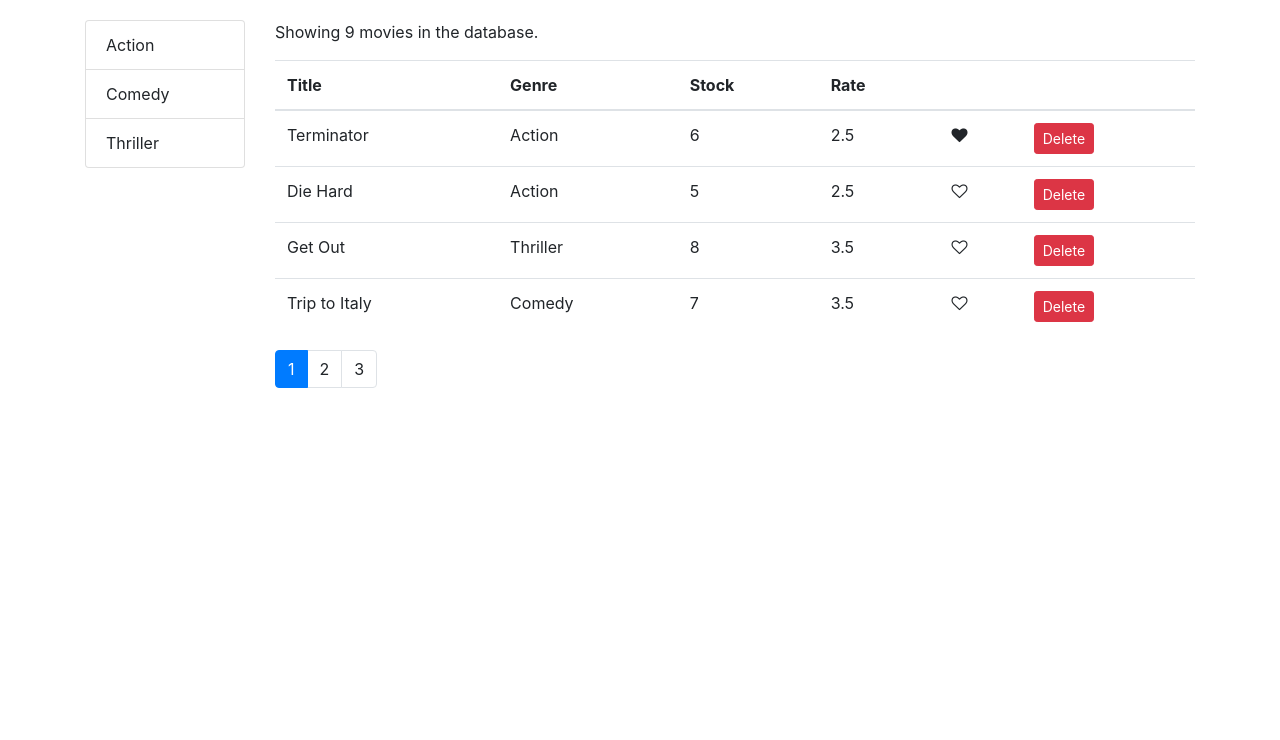
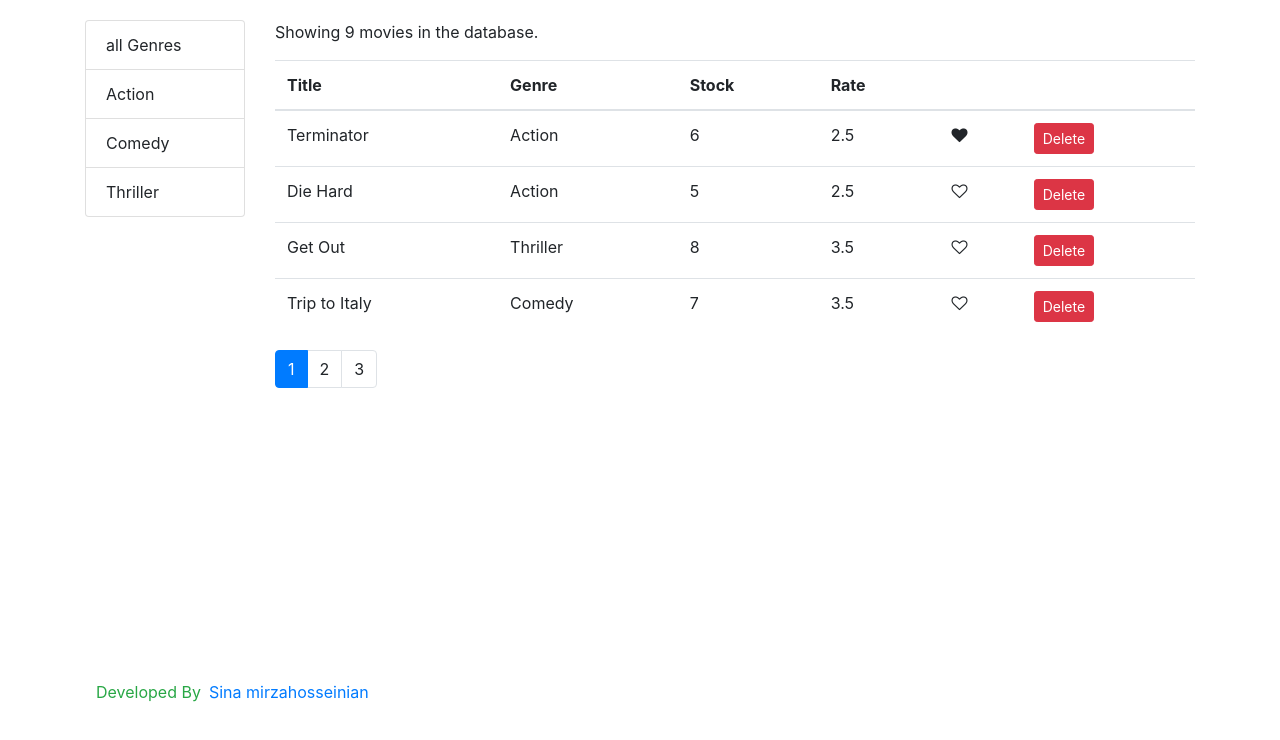
Before and after one commit to SinaMirzahosseinian/vidly, a React (Create React App) app: page / in a window 1280 px wide. Shown: the top 740 px of the page. Built offline with nearby package versions, Linux system fonts and the light colour scheme.

Commit message:
genre box functionality completed

```diff
--- a/src/components/movies.jsx
+++ b/src/components/movies.jsx
@@ -1,10 +1,11 @@
 import React, { Component } from "react";
-import Like from "./common/like";
 import { getMovies } from "../services/fakeMovieService";
 import Pagination from "./common/pagination";
 import { paginate } from "./utils/paginate";
 import ListGroup from "./common/listGroup";
 import { getGenres } from "../services/fakeGenreService";
+import Sina from "./sina";
+import Table from "./table";
 
 class Movies extends Component {
   state = {
@@ -15,7 +16,8 @@ class Movies extends Component {
   };
 
   componentDidMount() {
-    this.setState({ movies: getMovies(), genres: getGenres() });
+    const genres = [{ name: "all Genres" }, ...getGenres()];
+    this.setState({ movies: getMovies(), genres });
   }
   handleDelete = movie => {
     const movies = this.state.movies.filter(m => m._id !== movie._id);
@@ -34,15 +36,25 @@ class Movies extends Component {
   };
 
   handleGenreSelect = genre => {
-    this.setState({ selectedGenre: genre });
+    this.setState({ selectedGenre: genre, currentPage: 1 });
   };
 
   render() {
     const { length: count } = this.state.movies;
-    const { pageSize, currentPage, movies: allMovies } = this.state;
+    const {
+      pageSize,
+      currentPage,
+      movies: allMovies,
+      selectedGenre
+    } = this.state;
     if (count === 0) return <p>There are no movies in the database.</p>;
 
-    const movies = paginate(allMovies, currentPage, pageSize);
+    const filtered =
+      selectedGenre && selectedGenre._id
+        ? allMovies.filter(m => m.genre._id === selectedGenre._id)
+        : allMovies;
+
+    const movies = paginate(filtered, currentPage, pageSize);
 
     return (
       <React.Fragment>
@@ -55,50 +67,22 @@ class Movies extends Component {
             />
           </div>
           <div className="col">
-            <p>Showing {count} movies in the database.</p>
-            <table className="table">
-              <thead>
-                <tr>
-                  <th>Title</th>
-                  <th>Genre</th>
-                  <th>Stock</th>
-                  <th>Rate</th>
-                  <th />
-                  <th />
-                </tr>
-              </thead>
-              <tbody>
-                {movies.map(movie => (
-                  <tr key={movie._id}>
-                    <td>{movie.title}</td>
-                    <td>{movie.genre.name}</td>
-                    <td>{movie.numberInStock}</td>
-                    <td>{movie.dailyRentalRate}</td>
-                    <td>
-                      <Like
-                        liked={movie.liked}
-                        onClick={() => this.handleLike(movie)}
-                      />
-                    </td>
-                    <td>
-                      <button
-                        onClick={() => this.handleDelete(movie)}
-                        className="btn btn-danger btn-sm"
-                      >
-                        Delete
-                      </button>
-                    </td>
-                  </tr>
-                ))}
-              </tbody>
-            </table>
+            <p>Showing {filtered.length} movies in the database.</p>
+            <Table
+              movies={movies}
+              onLike={this.handleLike}
+              onDelete={this.handleDelete}
+            />
             <Pagination
-              itemCount={count}
+              itemCount={filtered.length}
               pageSize={pageSize}
               onPageChange={this.handlePageChange}
               currentPage={currentPage}
             />
           </div>
+        </div>
+        <div className="fixed-bottom mb-5 pb-5 ml-5 pl-5 ">
+          <Sina />
         </div>
       </React.Fragment>
     );
--- /dev/null
+++ b/src/components/sina.jsx
@@ -0,0 +1,15 @@
+import React from "react";
+const Sina = () => {
+  return (
+    <div className="">
+      <div className="text-success">
+        Developed By
+        <a className="  ml-2 pb-5" href="https://t.me/Sina_mirzahosseinian">
+          Sina mirzahosseinian
+        </a>
+      </div>
+    </div>
+  );
+};
+
+export default Sina;
--- /dev/null
+++ b/src/components/table.jsx
@@ -0,0 +1,43 @@
+import React from "react";
+import Like from "./common/like";
+
+const Table = props => {
+  const { movies, onDelete, onLike } = props;
+  return (
+    <table className="table">
+      <thead>
+        <tr>
+          <th>Title</th>
+          <th>Genre</th>
+          <th>Stock</th>
+          <th>Rate</th>
+          <th />
+          <th />
+        </tr>
+      </thead>
+      <tbody>
+        {movies.map(movie => (
+          <tr key={movie._id}>
+            <td>{movie.title}</td>
+            <td>{movie.genre.name}</td>
+            <td>{movie.numberInStock}</td>
+            <td>{movie.dailyRentalRate}</td>
+            <td>
+              <Like liked={movie.liked} onClick={() => onLike(movie)} />
+            </td>
+            <td>
+              <button
+                onClick={() => onDelete(movie)}
+                className="btn btn-danger btn-sm"
+              >
+                Delete
+              </button>
+            </td>
+          </tr>
+        ))}
+      </tbody>
+    </table>
+  );
+};
+
+export default Table;
```
